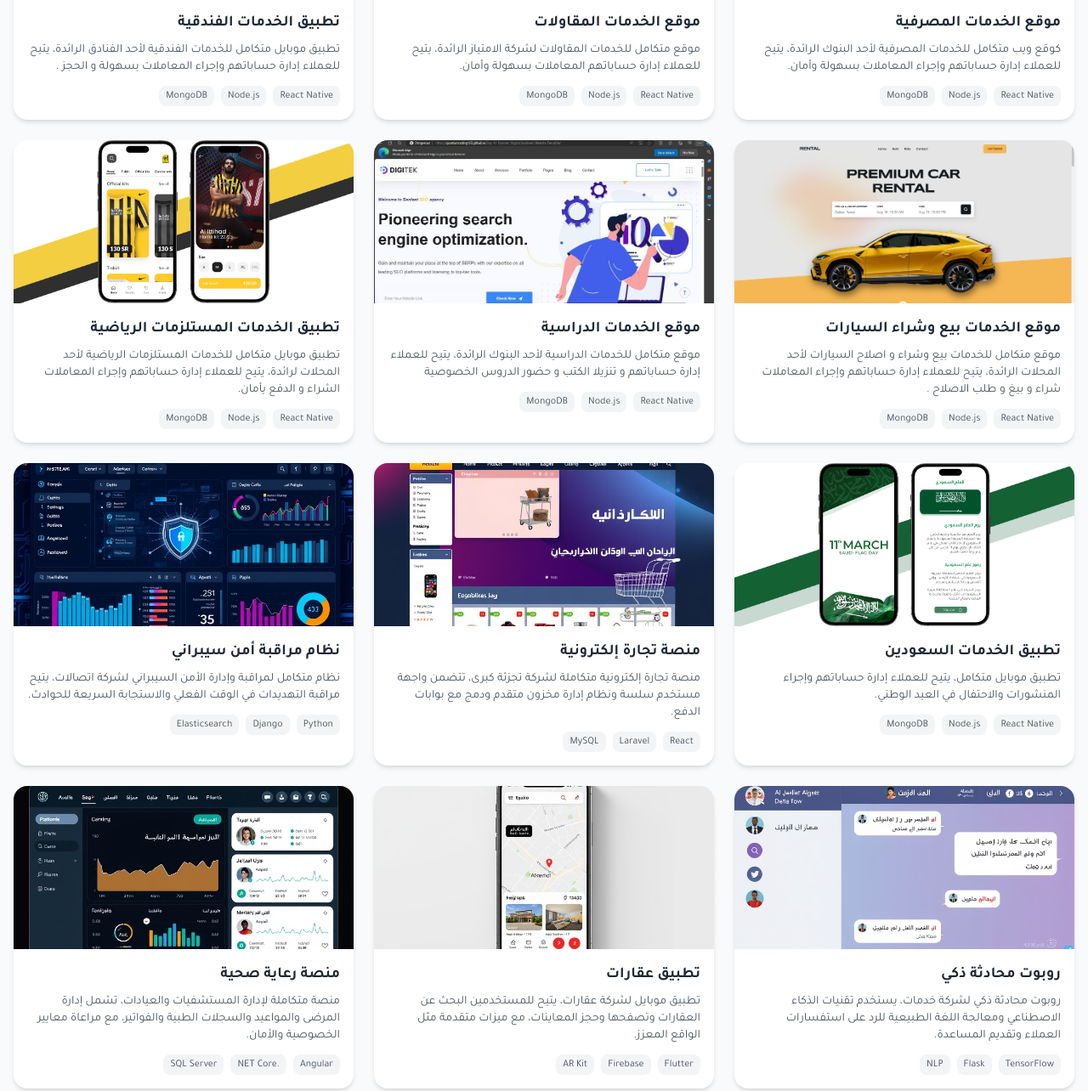
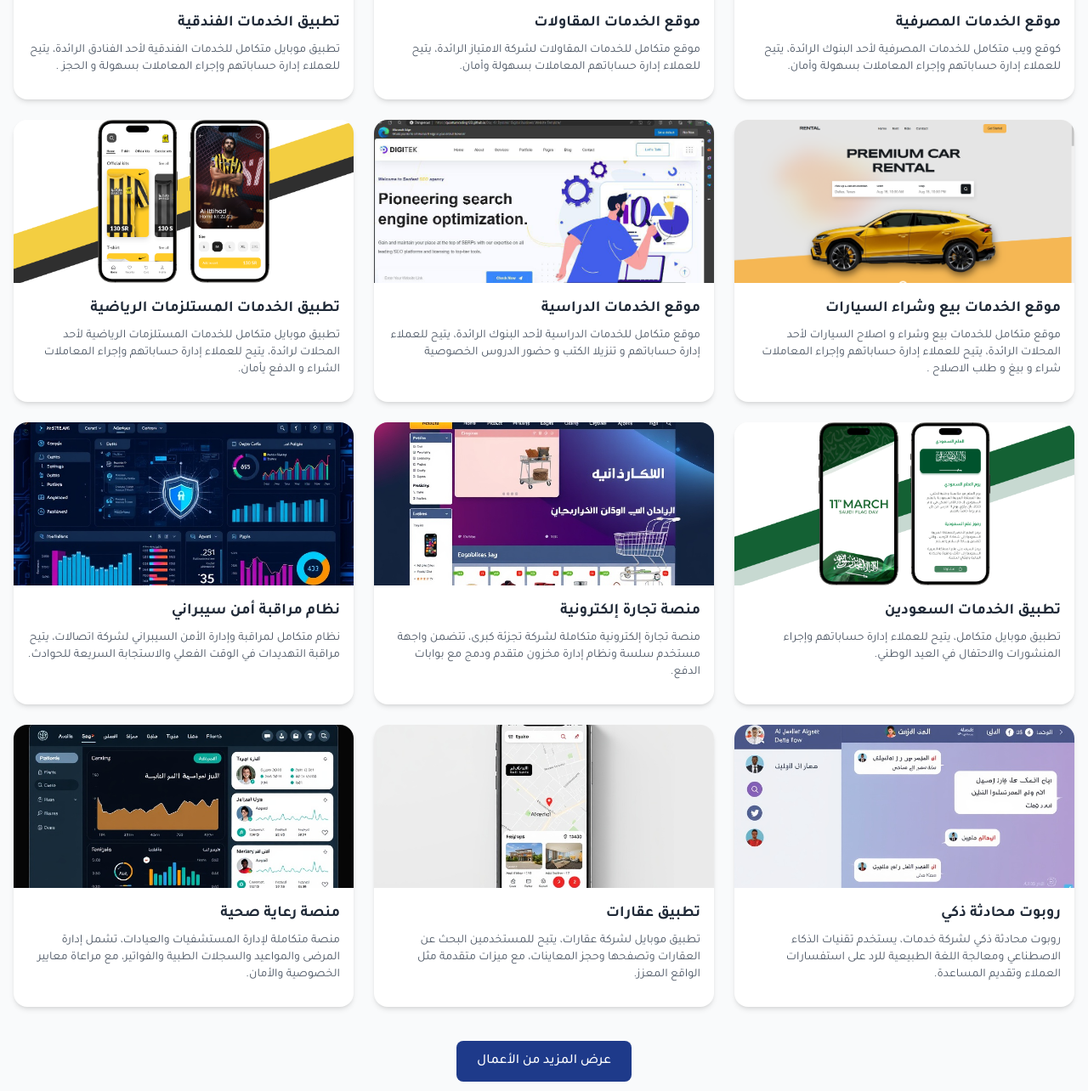
Before and after one commit to naderwddah/n, a plain HTML site: page index.html in a window 1280 px wide. Shown: the part 2827-4111 px from the top of the page at 85% size. Drawn offline with Linux system fonts and the light colour scheme.

Commit message:
edit the lengug in the project

```diff
--- a/index.html
+++ b/index.html
@@ -624,7 +624,7 @@
                 كوقع ويب متكامل للخدمات المصرفية لأحد البنوك الرائدة، يتيح
                 للعملاء إدارة حساباتهم وإجراء المعاملات بسهولة وأمان.
               </p>
-              <div class="flex flex-wrap gap-2">
+              <!-- <div class="flex flex-wrap gap-2">
                 <span
                   class="px-2 py-1 bg-gray-100 text-gray-600 rounded text-xs"
                   >React Native</span
@@ -637,7 +637,7 @@
                   class="px-2 py-1 bg-gray-100 text-gray-600 rounded text-xs"
                   >MongoDB</span
                 >
-              </div>
+              </div> -->
             </div>
           </div>
 
@@ -675,7 +675,7 @@
                 موقع   متكامل للخدمات المقاولات  لشركة الامتياز الرائدة، يتيح
                 للعملاء إدارة حساباتهم  المعاملات بسهولة وأمان.
               </p>
-              <div class="flex flex-wrap gap-2">
+              <!-- <div class="flex flex-wrap gap-2">
                 <span
                   class="px-2 py-1 bg-gray-100 text-gray-600 rounded text-xs"
                   >React Native</span
@@ -688,7 +688,7 @@
                   class="px-2 py-1 bg-gray-100 text-gray-600 rounded text-xs"
                   >MongoDB</span
                 >
-              </div>
+              </div> -->
             </div>
           </div>
 
@@ -726,7 +726,7 @@
                 تطبيق موبايل متكامل للخدمات الفندقية لأحد الفنادق  الرائدة، يتيح
                  للعملاء إدارة حساباتهم وإجراء المعاملات بسهولة  و الحجز .
               </p>
-              <div class="flex flex-wrap gap-2">
+              <!-- <div class="flex flex-wrap gap-2">
                 <span
                   class="px-2 py-1 bg-gray-100 text-gray-600 rounded text-xs"
                   >React Native</span
@@ -739,7 +739,7 @@
                   class="px-2 py-1 bg-gray-100 text-gray-600 rounded text-xs"
                   >MongoDB</span
                 >
-              </div>
+              </div> -->
             </div>
           </div>
 
@@ -778,7 +778,7 @@
                 موقع  متكامل للخدمات بيع وشراء و اصلاح السيارات لأحد المحلات  الرائدة، يتيح
                 للعملاء إدارة حساباتهم وإجراء المعاملات شراء و بيغ  و طلب الاصلاح .
               </p>
-              <div class="flex flex-wrap gap-2">
+              <!-- <div class="flex flex-wrap gap-2">
                 <span
                   class="px-2 py-1 bg-gray-100 text-gray-600 rounded text-xs"
                   >React Native</span
@@ -791,7 +791,7 @@
                   class="px-2 py-1 bg-gray-100 text-gray-600 rounded text-xs"
                   >MongoDB</span
                 >
-              </div>
+              </div> -->
             </div>
           </div>
 
@@ -830,7 +830,7 @@
                 موقع  متكامل للخدمات الدراسية لأحد البنوك الرائدة، يتيح
                 للعملاء إدارة حساباتهم و تنزيلا الكتب و حضور الدروس الخصوصية
               </p>
-              <div class="flex flex-wrap gap-2">
+              <!-- <div class="flex flex-wrap gap-2">
                 <span
                   class="px-2 py-1 bg-gray-100 text-gray-600 rounded text-xs"
                   >React Native</span
@@ -843,7 +843,7 @@
                   class="px-2 py-1 bg-gray-100 text-gray-600 rounded text-xs"
                   >MongoDB</span
                 >
-              </div>
+              </div> -->
             </div>
           </div>
 
@@ -882,7 +882,7 @@
                 تطبيق موبايل متكامل للخدمات المستلزمات الرياضية لأحد المحلات لرائدة، يتيح
                 للعملاء إدارة حساباتهم وإجراء المعاملات الشراء و الدفع يأمان.
               </p>
-              <div class="flex flex-wrap gap-2">
+              <!-- <div class="flex flex-wrap gap-2">
                 <span
                   class="px-2 py-1 bg-gray-100 text-gray-600 rounded text-xs"
                   >React Native</span
@@ -895,11 +895,9 @@
                   class="px-2 py-1 bg-gray-100 text-gray-600 rounded text-xs"
                   >MongoDB</span
                 >
-              </div>
-            </div>
-          </div>
-
-
+              </div> -->
+            </div>
+          </div>
 
           <div
             class="portfolio-item bg-white rounded-lg overflow-hidden shadow-md group"
@@ -935,7 +933,7 @@
                 تطبيق موبايل متكامل، يتيح
                 للعملاء إدارة حساباتهم وإجراء  المنشورات  والاحتفال في العيد الوطني.
               </p>
-              <div class="flex flex-wrap gap-2">
+              <!-- <div class="flex flex-wrap gap-2">
                 <span
                   class="px-2 py-1 bg-gray-100 text-gray-600 rounded text-xs"
                   >React Native</span
@@ -948,7 +946,7 @@
                   class="px-2 py-1 bg-gray-100 text-gray-600 rounded text-xs"
                   >MongoDB</span
                 >
-              </div>
+              </div> -->
             </div>
           </div>
 
@@ -986,7 +984,7 @@
                 منصة تجارة إلكترونية متكاملة لشركة تجزئة كبرى، تتضمن واجهة
                 مستخدم سلسة ونظام إدارة مخزون متقدم ودمج مع بوابات الدفع.
               </p>
-              <div class="flex flex-wrap gap-2">
+              <!-- <div class="flex flex-wrap gap-2">
                 <span
                   class="px-2 py-1 bg-gray-100 text-gray-600 rounded text-xs"
                   >React</span
@@ -999,7 +997,7 @@
                   class="px-2 py-1 bg-gray-100 text-gray-600 rounded text-xs"
                   >MySQL</span
                 >
-              </div>
+              </div> -->
             </div>
           </div>
 
@@ -1037,7 +1035,7 @@
                 نظام متكامل لمراقبة وإدارة الأمن السيبراني لشركة اتصالات، يتيح
                 مراقبة التهديدات في الوقت الفعلي والاستجابة السريعة للحوادث.
               </p>
-              <div class="flex flex-wrap gap-2">
+              <!-- <div class="flex flex-wrap gap-2">
                 <span
                   class="px-2 py-1 bg-gray-100 text-gray-600 rounded text-xs"
                   >Python</span
@@ -1050,7 +1048,7 @@
                   class="px-2 py-1 bg-gray-100 text-gray-600 rounded text-xs"
                   >Elasticsearch</span
                 >
-              </div>
+              </div> -->
             </div>
           </div>
 
@@ -1089,7 +1087,7 @@
                 ومعالجة اللغة الطبيعية للرد على استفسارات العملاء وتقديم
                 المساعدة.
               </p>
-              <div class="flex flex-wrap gap-2">
+              <!-- <div class="flex flex-wrap gap-2">
                 <span
                   class="px-2 py-1 bg-gray-100 text-gray-600 rounded text-xs"
                   >TensorFlow</span
@@ -1102,7 +1100,7 @@
                   class="px-2 py-1 bg-gray-100 text-gray-600 rounded text-xs"
                   >NLP</span
                 >
-              </div>
+              </div> -->
             </div>
           </div>
 
@@ -1138,7 +1136,7 @@
                 تطبيق موبايل لشركة عقارات، يتيح للمستخدمين البحث عن العقارات
                 وتصفحها وحجز المعاينات، مع ميزات متقدمة مثل الواقع المعزز.
               </p>
-              <div class="flex flex-wrap gap-2">
+              <!-- <div class="flex flex-wrap gap-2">
                 <span
                   class="px-2 py-1 bg-gray-100 text-gray-600 rounded text-xs"
                   >Flutter</span
@@ -1151,7 +1149,7 @@
                   class="px-2 py-1 bg-gray-100 text-gray-600 rounded text-xs"
                   >AR Kit</span
                 >
-              </div>
+              </div> -->
             </div>
           </div>
 
@@ -1190,7 +1188,7 @@
                 والمواعيد والسجلات الطبية والفواتير، مع مراعاة معايير الخصوصية
                 والأمان.
               </p>
-              <div class="flex flex-wrap gap-2">
+              <!-- <div class="flex flex-wrap gap-2">
                 <span
                   class="px-2 py-1 bg-gray-100 text-gray-600 rounded text-xs"
                   >Angular</span
@@ -1203,7 +1201,7 @@
                   class="px-2 py-1 bg-gray-100 text-gray-600 rounded text-xs"
                   >SQL Server</span
                 >
-              </div>
+              </div> -->
             </div>
           </div>
           <!-- ! END portfolio-item  -->
@@ -1811,7 +1809,7 @@ https://wa.me/967737127316?text=مرحبًا%20مهندس%20نادر%2C%20أرغ
 
         <div class="flex flex-col md:flex-row justify-between items-center">
           <p class="text-gray-400 mb-4 md:mb-0">
-            © 2025 نادر الحسيني. جميع الحقوق محفوظة.
+            © 2025 نادر القياضي. جميع الحقوق محفوظة.
           </p>
 
           <div class="flex space-x-4 space-x-reverse">
```
